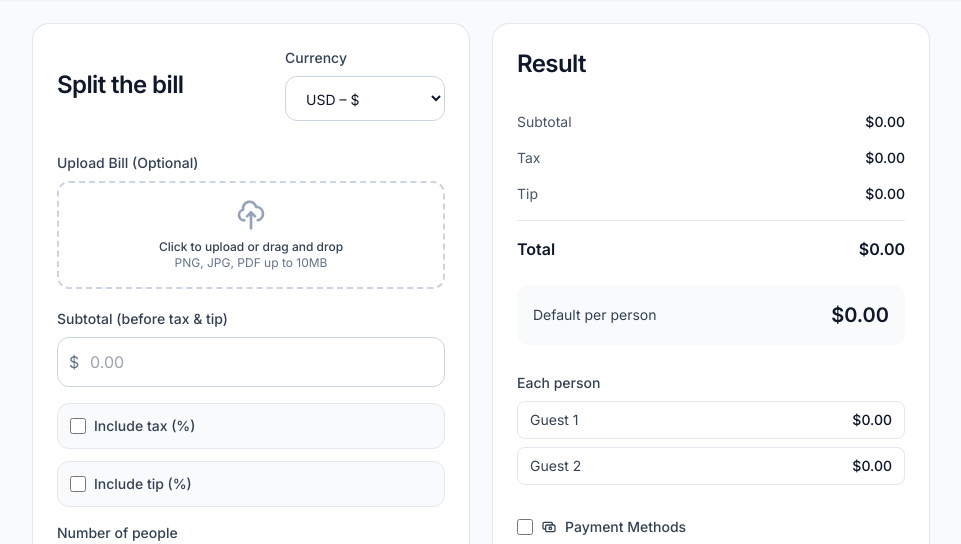
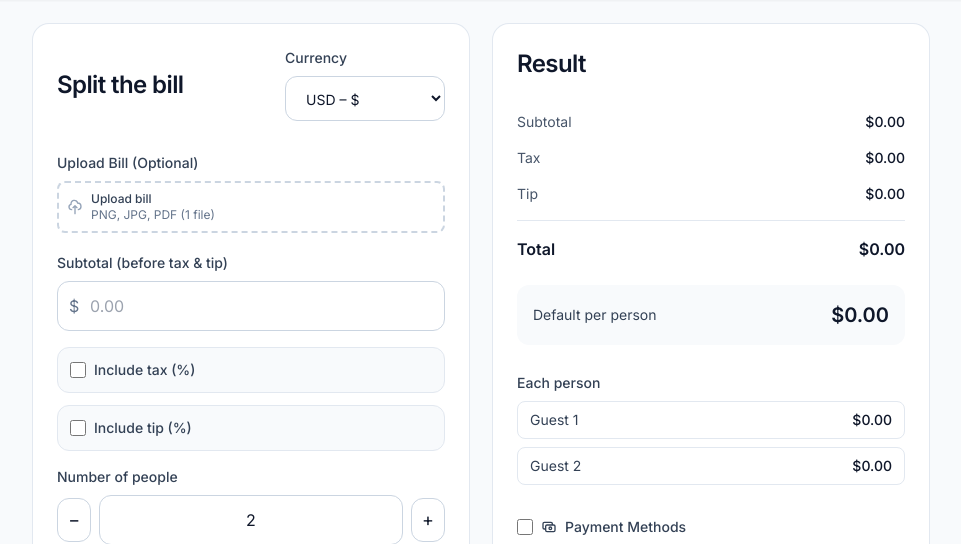
Before and after one commit to lemanh99/split-bill, a Python web app: template templates/index.html in a window 1280 px wide. Shown: the part 65-609 px from the top of the page, without its empty margins (159-1120 px from the left). Run offline with Jinja, Linux system fonts and the light colour scheme; the template is opened without the code that fills it, so the values that code supplies are empty; some libraries are stand-ins or nearby versions.

Commit message:
update file app js

```diff
--- a/api/main.py
+++ b/api/main.py
@@ -59,6 +59,6 @@ app.include_router(web_routers)
 app.include_router(routers, prefix="/api")
 
 
-@app.exception_handler(404)
-async def custom_404_handler(request: Request, exc: Exception):
-    return RedirectResponse(url="/not-found")
+# @app.exception_handler(404)
+# async def custom_404_handler(request: Request, exc: Exception):
+#     return RedirectResponse(url="/not-found")
--- a/statics/assets/js/app.js
+++ b/statics/assets/js/app.js
@@ -702,13 +702,23 @@
   });
 
   function handleFileUpload(event) {
-    const file = event.target.files[0];
-    if (!file) return;
+    const files = event.target.files;
+    if (!files || files.length === 0) return;
+
+    // Only process the first file if multiple are selected
+    const file = files[0];
+
+    // Clear any existing file first
+    uploadedFile = null;
+    billFileId = null;
+    uploadPreviewEl.classList.add('hidden');
+    processingStatusEl.classList.add('hidden');
 
     // Validate file type
     const allowedTypes = ['image/jpeg', 'image/jpg', 'image/png', 'image/gif', 'application/pdf'];
     if (!allowedTypes.includes(file.type)) {
       alert('Please upload a valid image (PNG, JPG, GIF) or PDF file.');
+      billUploadEl.value = '';
       return;
     }
 
@@ -716,6 +726,7 @@
     const maxSize = 10 * 1024 * 1024; // 10MB
     if (file.size > maxSize) {
       alert('File size must be less than 10MB.');
+      billUploadEl.value = '';
       return;
     }
 
@@ -881,14 +892,27 @@
   });
 
   qrPaymentFile?.addEventListener('change', async (e) => {
-    const file = e.target.files[0];
-    if (file) {
+    const files = e.target.files;
+    if (!files || files.length === 0) return;
+
+    // Only process the first file if multiple are selected
+    const file = files[0];
+
+    // Clear any existing QR payment file first
+    paymentFileId = null;
+    const qrPaymentPreview = document.getElementById('qr-payment-preview');
+    const qrPaymentUpload = document.getElementById('qr-payment-upload');
+
+    if (qrPaymentPreview) qrPaymentPreview.classList.add('hidden');
+    if (qrPaymentUpload) qrPaymentUpload.classList.remove('hidden');
+
     console.log('File selected:', file.name, file.type, file.size);
 
-      // Validate file type
+    // Validate file type - only images allowed
     const allowedTypes = ['image/jpeg', 'image/jpg', 'image/png', 'image/gif'];
     if (!allowedTypes.includes(file.type)) {
-        alert('Please upload a valid image file (PNG, JPG, GIF).');
+      alert('Please upload a valid image file (PNG, JPG, GIF only).');
+      qrPaymentFile.value = '';
       return;
     }
 
@@ -896,6 +920,7 @@
     const maxSize = 5 * 1024 * 1024; // 5MB
     if (file.size > maxSize) {
       alert('File size must be less than 5MB.');
+      qrPaymentFile.value = '';
       return;
     }
 
@@ -939,7 +964,6 @@
       alert('Error reading file. Please try again.');
     };
     reader.readAsDataURL(file);
-    }
   });
 
   removeQrPayment?.addEventListener('click', () => {
@@ -1152,7 +1176,6 @@
       compute();
     }
   });
-})();
 
 // Share Modal functionality
 const shareModal = document.getElementById('share-modal');
@@ -1327,3 +1350,5 @@ loginForm?.addEventListener('submit', (e) => {
   confirmLoginContinue?.addEventListener('click', () => {
     window.location.href = '/login';
   });
+
+})();
--- a/templates/index.html
+++ b/templates/index.html
@@ -123,18 +123,18 @@
                 <label class="block text-xs sm:text-sm font-medium text-slate-700 mb-1.5 sm:mb-2">Upload Bill
                     (Optional)</label>
                 <div id="upload-area"
-                     class="relative border-2 border-dashed border-slate-300 rounded-lg sm:rounded-xl p-3 sm:p-4 text-center hover:border-brand-400 transition-colors cursor-pointer">
-                    <input type="file" id="bill-upload" accept="image/*,.pdf"
+                     class="relative border-2 border-dashed border-slate-300 rounded-lg p-2 text-center hover:border-brand-400 transition-colors cursor-pointer">
+                    <input type="file" id="bill-upload" accept="image/*,.pdf" multiple="false"
                            class="absolute inset-0 w-full h-full opacity-0 cursor-pointer">
-                    <div class="flex flex-col items-center gap-1.5 sm:gap-2">
-                        <svg class="w-6 h-6 sm:w-8 sm:h-8 text-slate-400" fill="none" stroke="currentColor"
+                    <div class="flex items-center gap-2">
+                        <svg class="w-4 h-4 text-slate-400" fill="none" stroke="currentColor"
                              viewBox="0 0 24 24">
                             <path stroke-linecap="round" stroke-linejoin="round" stroke-width="2"
                                   d="M7 16a4 4 0 01-.88-7.903A5 5 0 1115.9 6L16 6a5 5 0 011 9.9M15 13l-3-3m0 0l-3 3m3-3v12"></path>
                         </svg>
-                        <div>
-                            <p class="text-xs font-medium text-slate-700">Click to upload or drag and drop</p>
-                            <p class="text-xs text-slate-500">PNG, JPG, PDF up to 10MB</p>
+                        <div class="text-left">
+                            <p class="text-xs font-medium text-slate-700">Upload bill</p>
+                            <p class="text-xs text-slate-500">PNG, JPG, PDF (1 file)</p>
                         </div>
                     </div>
                 </div>
@@ -191,7 +191,8 @@
                             Include tax (%)
                         </label>
                         <div id="tax-wrap" class="mt-2 hidden">
-                            <div class="grid grid-cols-3 sm:grid-cols-4 gap-1.5 sm:gap-2">
+                            <!-- Percentage buttons row -->
+                            <div class="grid grid-cols-3 gap-1.5 sm:gap-2 mb-1.5 sm:mb-2">
                                 <button type="button" data-tax="1"
                                         class="tax-btn rounded-lg sm:rounded-xl border border-slate-300 py-2 sm:py-2.5 text-xs sm:text-sm font-medium hover:bg-slate-50">
                                     1%
@@ -204,7 +205,10 @@
                                         class="tax-btn rounded-lg sm:rounded-xl border border-slate-300 py-2 sm:py-2.5 text-xs sm:text-sm font-medium hover:bg-slate-50">
                                     5%
                                 </button>
-                                <div class="relative sm:col-span-1 col-span-1">
+                            </div>
+                            <!-- Percentage input and Amount input row -->
+                            <div class="grid grid-cols-3 gap-1.5 sm:gap-2">
+                                <div class="relative">
                                     <input id="tax" inputmode="decimal" pattern="[0-9]*[.,]?[0-9]*"
                                            class="w-full rounded-lg sm:rounded-xl border border-slate-300 py-2 sm:py-2.5 pl-2 sm:pl-3 pr-6 sm:pr-7 text-xs sm:text-sm focus-ring">
                                     <span class="pointer-events-none absolute inset-y-0 right-3 sm:right-4 flex items-center text-slate-500 text-xs sm:text-sm">%</span>
@@ -225,12 +229,12 @@
                                         </button>
                                     </div>
                                 </div>
-                            </div>
-                            <div class="mt-1.5 sm:mt-2 relative">
+                                <div class="relative col-span-2">
                                     <span class="pointer-events-none absolute inset-y-0 left-2.5 sm:left-3 flex items-center text-slate-500 currency-symbol text-xs sm:text-sm">$</span>
                                     <input id="tax-amount" inputmode="decimal" pattern="[0-9]*[.,]?[0-9]*"
                                            placeholder="0.00"
-                                       class="tax-amount-input amount-input w-full rounded-lg sm:rounded-xl border border-slate-300 bg-white py-2 sm:py-3 pl-6 sm:pl-8 pr-3 text-xs sm:text-sm focus-ring"/>
+                                           class="tax-amount-input amount-input w-full rounded-lg sm:rounded-xl border border-slate-300 bg-white py-2 sm:py-2.5 pl-6 sm:pl-8 pr-3 text-xs sm:text-sm focus-ring"/>
+                                </div>
                             </div>
                         </div>
                     </div>
@@ -241,7 +245,8 @@
                             Include tip (%)
                         </label>
                         <div id="tip-wrap" class="mt-2 hidden">
-                            <div class="grid grid-cols-3 sm:grid-cols-4 gap-1.5 sm:gap-2">
+                            <!-- Percentage buttons row -->
+                            <div class="grid grid-cols-3 gap-1.5 sm:gap-2 mb-1.5 sm:mb-2">
                                 <button type="button" data-tip="5"
                                         class="tip-btn rounded-lg sm:rounded-xl border border-slate-300 py-2 sm:py-2.5 text-xs sm:text-sm font-medium hover:bg-slate-50">
                                     5%
@@ -254,7 +259,10 @@
                                         class="tip-btn rounded-lg sm:rounded-xl border border-slate-300 py-2 sm:py-2.5 text-xs sm:text-sm font-medium hover:bg-slate-50">
                                     15%
                                 </button>
-                                <div class="relative sm:col-span-1 col-span-1">
+                            </div>
+                            <!-- Percentage input and Amount input row -->
+                            <div class="grid grid-cols-3 gap-1.5 sm:gap-2">
+                                <div class="relative">
                                     <input id="tip" inputmode="decimal" pattern="[0-9]*[.,]?[0-9]*"
                                            class="w-full rounded-lg sm:rounded-xl border border-slate-300 py-2 sm:py-2.5 pl-2 sm:pl-3 pr-6 sm:pr-7 text-xs sm:text-sm focus-ring">
                                     <span class="pointer-events-none absolute inset-y-0 right-3 sm:right-4 flex items-center text-slate-500 text-xs sm:text-sm">%</span>
@@ -275,12 +283,12 @@
                                         </button>
                                     </div>
                                 </div>
-                            </div>
-                            <div class="mt-1.5 sm:mt-2 relative">
+                                <div class="relative col-span-2">
                                     <span class="pointer-events-none absolute inset-y-0 left-2.5 sm:left-3 flex items-center text-slate-500 currency-symbol text-xs sm:text-sm">$</span>
                                     <input id="tip-amount" inputmode="decimal" pattern="[0-9]*[.,]?[0-9]*"
                                            placeholder="0.00"
-                                       class="tip-amount-input amount-input w-full rounded-lg sm:rounded-xl border border-slate-300 bg-white py-2 sm:py-3 pl-6 sm:pl-8 pr-3 text-xs sm:text-sm focus-ring"/>
+                                           class="tip-amount-input amount-input w-full rounded-lg sm:rounded-xl border border-slate-300 bg-white py-2 sm:py-2.5 pl-6 sm:pl-8 pr-3 text-xs sm:text-sm focus-ring"/>
+                                </div>
                             </div>
                         </div>
                     </div>
@@ -404,19 +412,18 @@
                                     QR Code Payment
                                 </label>
                                 <div id="qr-payment-upload" class="mt-2 sm:mt-3 hidden">
-                                    <div class="relative border-2 border-dashed border-slate-300 rounded-lg sm:rounded-xl p-3 sm:p-4 text-center hover:border-brand-400 transition-colors cursor-pointer">
-                                        <input type="file" id="qr-payment-file" accept="image/*"
+                                    <div class="relative border-2 border-dashed border-slate-300 rounded-lg p-2 text-center hover:border-brand-400 transition-colors cursor-pointer">
+                                        <input type="file" id="qr-payment-file" accept="image/*" multiple="false"
                                                class="absolute inset-0 w-full h-full opacity-0 cursor-pointer">
-                                        <div class="flex flex-col items-center gap-1.5 sm:gap-2">
-                                            <svg class="w-6 h-6 sm:w-8 sm:h-8 text-slate-400" fill="none"
+                                        <div class="flex items-center gap-2">
+                                            <svg class="w-4 h-4 text-slate-400" fill="none"
                                                  stroke="currentColor" viewBox="0 0 24 24">
                                                 <path stroke-linecap="round" stroke-linejoin="round" stroke-width="2"
                                                       d="M7 16a4 4 0 01-.88-7.903A5 5 0 1115.9 6L16 6a5 5 0 011 9.9M15 13l-3-3m0 0l-3 3m3-3v12"></path>
                                             </svg>
-                                            <div>
-                                                <p class="text-xs sm:text-sm font-medium text-slate-700">Upload QR Code
-                                                    for payment</p>
-                                                <p class="text-xs text-slate-500 mt-0.5 sm:mt-1">PNG, JPG up to 5MB</p>
+                                            <div class="text-left">
+                                                <p class="text-xs font-medium text-slate-700">Upload QR Code</p>
+                                                <p class="text-xs text-slate-500">PNG, JPG only (1 image)</p>
                                             </div>
                                         </div>
                                     </div>
```
Lines whose indentation alone changed are shown as unchanged.
